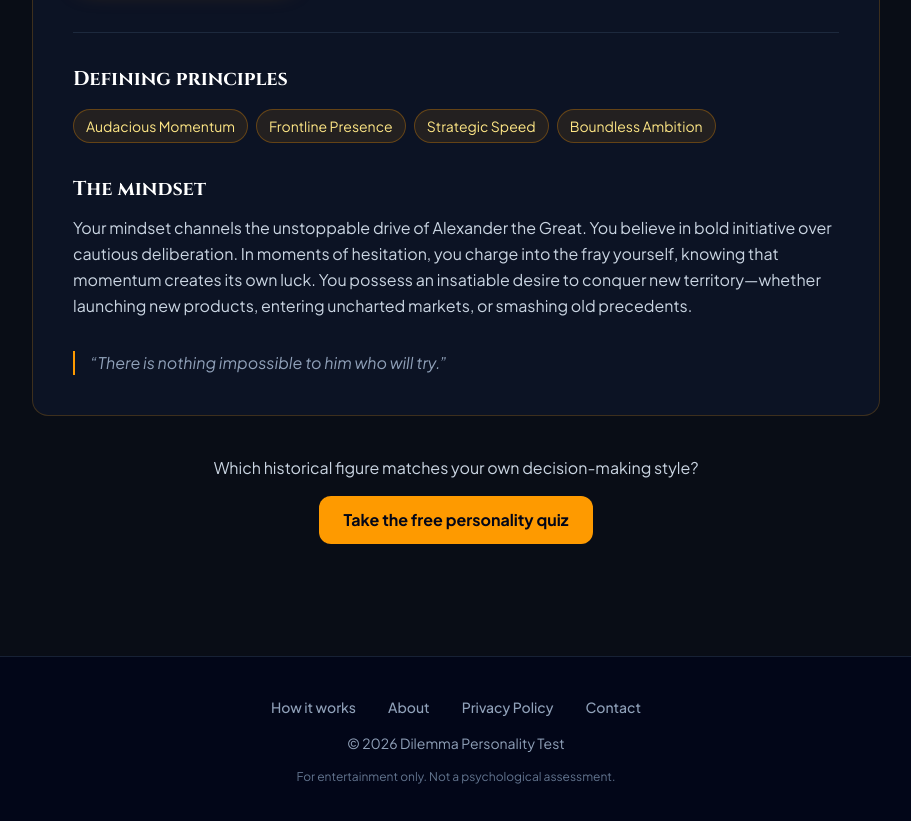
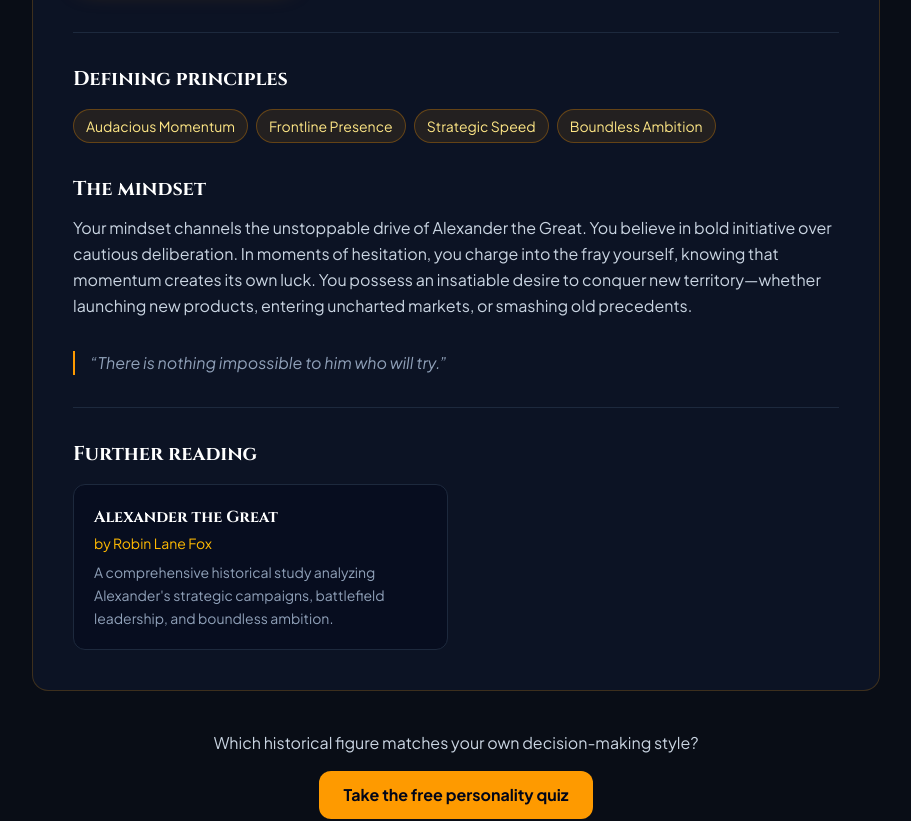
Before and after one commit to bakri2004/Dilemma-Personality-Test, a React (Vite) app: page /figures/alexander in a window 1280 px wide. Shown: the part 506-1327 px from the top of the page, without its empty margins (184-1095 px from the left). Built offline with nearby package versions, Linux system fonts and the light colour scheme.

Commit message:
Improve figure profile SEO and reading links

```diff
--- a/src/pages/FigurePage.tsx
+++ b/src/pages/FigurePage.tsx
@@ -3,6 +3,7 @@ import { Link, useParams } from "react-router-dom";
 import { figures } from "../data/figures";
 import { FigurePortrait } from "../components/FigurePortrait";
 import { siteConfig } from "../config/site";
+import { BOOKS } from "../data/books";
 
 export const FigurePage: React.FC = () => {
   const { id } = useParams<{ id: string }>();
@@ -28,6 +29,13 @@ export const FigurePage: React.FC = () => {
     setMeta('meta[property="og:description"]', "content", description);
     setMeta('meta[name="twitter:title"]', "content", title);
     setMeta('meta[name="twitter:description"]', "content", description);
+    let canonical = document.head.querySelector<HTMLLinkElement>('link[rel="canonical"]');
+    if (!canonical) {
+      canonical = document.createElement("link");
+      canonical.setAttribute("rel", "canonical");
+      document.head.appendChild(canonical);
+    }
+    canonical.href = `${window.location.origin}/figures/${figure.id}`;
     return () => { document.title = "Which Historical Figure Are You? Free Personality Quiz | Dilemma Personality Test"; };
   }, [figure]);
 
@@ -68,6 +76,26 @@ export const FigurePage: React.FC = () => {
         {figure.quote && (
           <blockquote className="mt-8 border-l-2 border-amber-500 pl-4 italic text-slate-400">“{figure.quote}”</blockquote>
         )}
+        {BOOKS[figure.id]?.length ? (
+          <section className="mt-8 pt-8 border-t border-slate-800">
+            <h2 className="font-cinzel text-xl font-bold text-white mb-4">Further reading</h2>
+            <div className="grid gap-4 sm:grid-cols-2">
+              {BOOKS[figure.id].map((book) => (
+                <div key={book.title} className="rounded-xl border border-slate-800 bg-slate-950/40 p-5">
+                  <h3 className="font-cinzel font-bold text-white">{book.title}</h3>
+                  <p className="text-amber-400 text-sm mt-1">by {book.author}</p>
+                  <p className="text-slate-400 text-sm leading-relaxed mt-2">{book.note}</p>
+                  {book.affiliateUrl && (
+                    <a href={book.affiliateUrl} target="_blank" rel="sponsored noopener noreferrer"
+                      className="inline-flex mt-4 rounded-lg bg-amber-500 px-4 py-2 text-xs font-bold text-slate-950 hover:bg-amber-400">
+                      View book
+                    </a>
+                  )}
+                </div>
+              ))}
+            </div>
+          </section>
+        ) : null}
       </article>
       <div className="text-center mt-10">
         <p className="text-slate-300 mb-4">Which historical figure matches your own decision-making style?</p>
```
